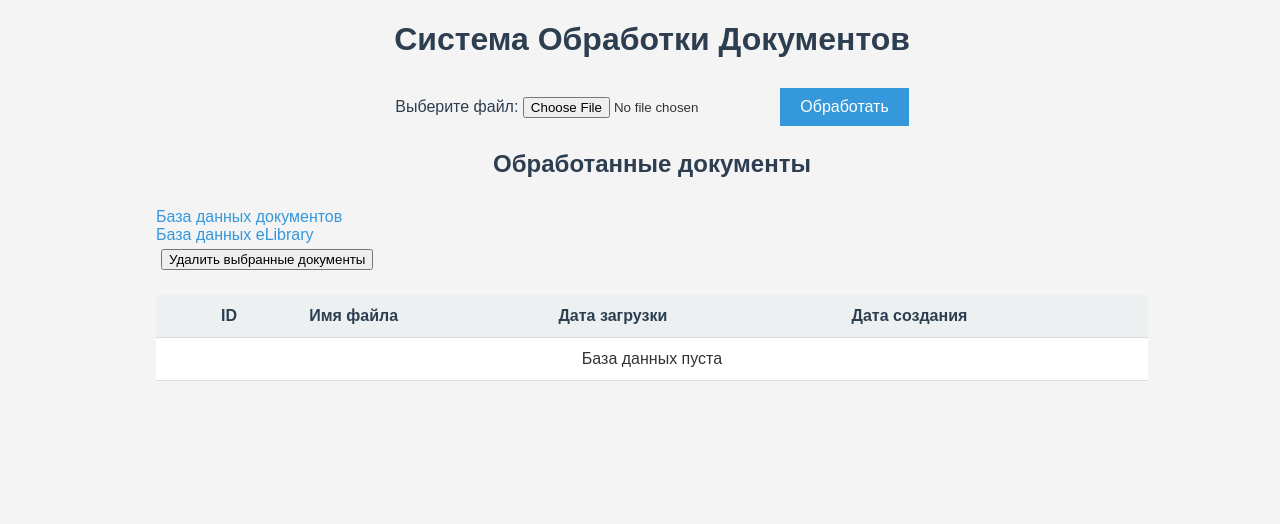
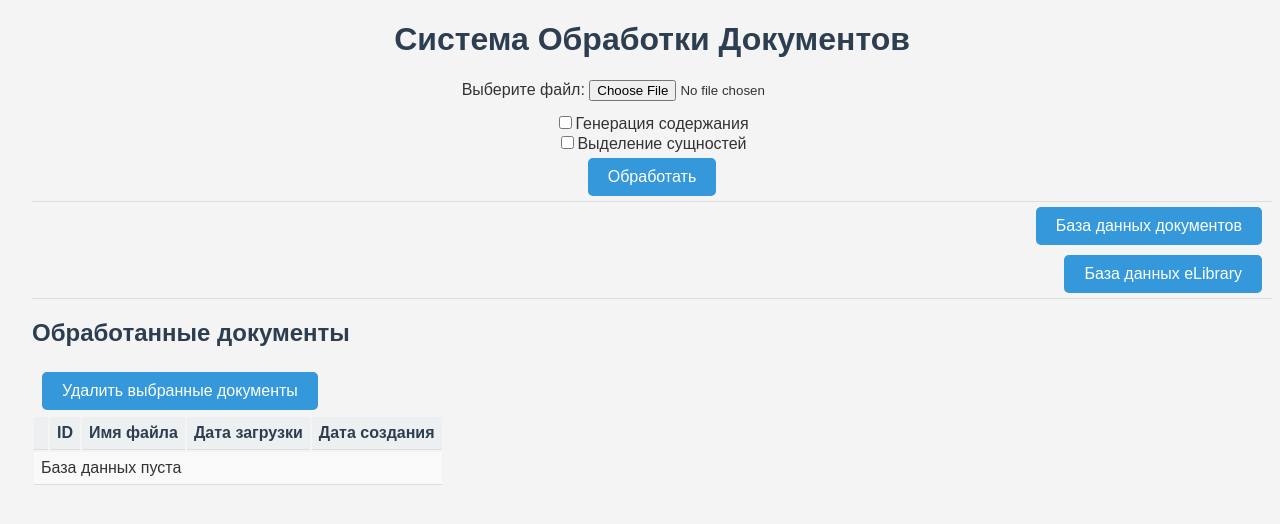
Before and after one commit to B4rb4r1s/Happy, a Flask app: page / in a window 1280 px wide. Shown: the top 524 px of the page. Run offline with Flask 3, Linux system fonts and the light colour scheme; data that the repository does not hold is empty; some libraries are stand-ins or nearby versions.

Commit message:
variables for summarization and ner

```diff
--- a/app.py
+++ b/app.py
@@ -82,10 +82,17 @@ def upload_file():
     file_path = os.path.join(app.config['UPLOAD_FOLDER'], file.filename)
     file.save(file_path)
 
+    need_summary = 'summary' in request.form
+    need_ner = 'ner' in request.form
+
     chain = Chain()
-    req = {'task': 'overwiev',
-            'path': file_path,
-            'dataset_handle': False}
+    req = {
+        'task': 'overwiev',
+        'path': file_path,
+        'dataset_handle': False,
+        'summary_needed': need_summary,
+        'ner_needed': need_ner
+    }
     chain.handle_request(req)
 
     conn = db_connection()
--- a/static/style.css
+++ b/static/style.css
@@ -3,7 +3,6 @@
     --secondary-color: #34495e;
     --background-color: #f8f9fa;
 }
-
 body {
     font-family: Arial, sans-serif;
     background-color: #f4f4f4;
@@ -12,29 +11,40 @@ body {
     padding: 0;
 }
 
-.container {
-    max-width: 80%;
-    margin: 0 auto;
-}
-
 h1 {
     color: var(--primary-color);
     text-align: center;
-    margin-bottom: 30px;
+    /* margin-bottom: 30px; */
 }
 h2 {
     color: var(--primary-color);
-    margin-bottom: 30px;
+    /* margin-bottom: 30px; */
+}
+
+input[type="file"] {
+    margin-bottom: 12px;
+}
+
+th, td {
+    padding: 7px;
+    text-align: left;
+    border-bottom: 1px solid #ddd;
+}
+th {
+    background-color: #ecf0f1;
+    color: var(--primary-color);
+}
+tr:nth-child(even) {
+    background-color: #f9f9f9;
 }
 
 pre {
     background-color: white;
     padding: 20px;
-    border-radius: 5px;
-    overflow-x: auto;
+    border-radius: 20px;
+    overflow-x: hidden;
     margin: 20px 0;
-    max-width: 100%;
-    /* width: 75%; */
+    min-width: 90%;
     word-wrap: break-word;
     font-family: 'Courier New', Courier, monospace;
     font-size: 14px;
@@ -45,164 +55,96 @@ pre {
     overflow-wrap: break-word;
 }
 
-label {
-    font-size: 16px;
-    margin-bottom: 8px;
-    color: #2c3e50;
+
+
+.container {
+    max-width: 100%;
+
+    /* border-bottom: 1px solid #ddd;
+    display: flex;
+    flex-direction: column;
+    align-items: center;
+    justify-content: center; */
 }
 
-input[type="file"] {
-    margin-bottom: 12px;
+.topper {
+    text-align: center;
+    border-bottom: 1px solid #ddd;
 }
-
-table {
-    width: 100%;
-    border-collapse: collapse;
-    margin-top: 20px;
-    background-color: #fff;
-}
-
-th, td {
-    padding: 12px;
-    text-align: left;
+.navigator {
+    text-align: right;
     border-bottom: 1px solid #ddd;
 }
 
-th {
-    background-color: #ecf0f1;
-    color: var(--primary-color);
+.uploaded-docs-table, .document-table .elib-documents {
+    max-width: 100%;
+    /* display: flex;
+    flex-direction: column;
+    align-items: center;
+    justify-content: center; */
+}
+.uploaded-docs-table {
+    width: 100%;
+}
+.elib-document-table {
+    width: 100%;
 }
 
-tr:nth-child(even) {
-    background-color: #f9f9f9;
+.document-text-content {
+    height: 50vh;
+
+    overflow-y: scroll;
+    overflow-x: hidden;
 }
 
-a {
-    color: #3498db;
-    text-decoration: none;
-    transition: color 0.3s ease;
+.file-preview {
+    text-align: left;
+    margin: 20px 0;
+    width: 30%;
+    min-width: 361px;
 }
 
-a:hover {
-    text-decoration: underline;
-    color: #2980b9;
+.extracted-document {
+    width: 50%;
 }
 
-/* CLASSES */
-
-.elib_text {
-    /* font-size: 120%;  */
-    width: 90%;
-    max-height: 1550px;
-    height: 100%;
-    overflow-y: scroll;
-    overflow-x: hidden;
-    border: 1px solid #ccc;
+.document-text {
+    font-family: 'Times New Roman', Times, serif;
     text-align: justify;
 }
-.elib_summaries {
-    /* font-size: 100%;  */
-    max-height: 350px;
-    overflow-y: scroll;
-    border: 1px solid #ccc;
-}
 
-.upload {
+.button, .upload-button, .nav-button {
     padding: 10px 20px;
+    margin: 5px 10px;
     background-color: #3498db;
     border: none;
     color: white;
     font-size: 16px;
     cursor: pointer;
-    transition: background-color 0.3s;
-}
-.upload:hover {
-    background-color: #2980b9;
-}
 
-.messages ul {
-    list-style-type: none;
-    padding: 0;
-    margin: 0;
-    text-align: center;
-}
-.messages li {
-    color: #14971a;
-    font-weight: bold;
-}
-
-.center {
-    text-align: center;
-}
-
-.navigation-buttons {
-    display: flex;
-    justify-content: space-between;
-    margin: 20px 0;
-}
-
-.nav-button {
-    background-color: #2980b9; /* #4CAF50 Зеленый фон */
-    color: white; /* Белый текст */
-    padding: 10px 20px;
     text-align: center;
     text-decoration: none;
     display: inline-block;
-    font-size: 16px;
     border-radius: 5px;
     transition: background-color 0.3s, transform 0.3s;
 }
-.nav-button:hover {
+.button:hover, .upload-button:hover, .nav-button:hover {
     color: #fff;
-    background-color: #227fb8; /* #45a049 Темно-зеленый при наведении */
-    transform: scale(1.05); /* Легкое увеличение при наведении */
+    background-color: #227fb8;
+    transform: scale(1.05);
 }
-
-/* .text_section, .summary_section {
-    width: 50%;
-} */
-
-@media (max-width: 768px) {
-    body {
-        padding: 10px;
-    }
-
-    .container {
-        margin: 0;
-    }
-
-    pre {
-        font-size: 12px;
-    }
-}
-
-.nav-links {
-    display: flex;
-    gap: 20px;
-    margin-bottom: 30px;
-}
-
-/*
 
 
 
-
-
-
-
-
-
-
-
-
-
-
-
-
-
-        .meta-section, .text-section {
-            margin-bottom: 40px;
-        }
-
-
- */
+@media (max-width: 768px) {
+    .container {
+        padding: 10px;
+    }
+    .button, .upload-button {
+        font-size: 14px;
+        padding: 8px 15px;
+    }
+    table {
+        font-size: 14px;
+    }
+}
--- a/templates/dataset_document.html
+++ b/templates/dataset_document.html
@@ -11,15 +11,15 @@
         <h1>{{ filename }}</h1>
 
         <div>
-            <a href="{{ url_for('dataset') }}">Назад</a>
+            <a href="{{ url_for('dataset') }}" class="button">Назад</a>
         </div>
 
         </div class = "nav-button">
             {% if prev_id %}
-                <a href="{{ url_for('dataset_document', doc_id=prev_id) }}">Предыдущий документ</a>
+                <a href="{{ url_for('dataset_document', doc_id=prev_id) }}" class="nav-button">Предыдущий документ</a>
             {% endif %}
             {% if next_id %}
-                <a href="{{ url_for('dataset_document', doc_id=next_id) }}">Следующий документ</a>
+                <a href="{{ url_for('dataset_document', doc_id=next_id) }}" class="nav-button">Следующий документ</a>
             {% endif %}
         </div>
 
--- a/templates/index.html
+++ b/templates/index.html
@@ -36,11 +36,17 @@
 
     <div class="container">
         <h1>Система Обработки Документов</h1>
-        <div class="center">
+
+        <div>
+            <div class="topper">
                 <form action="{{ url_for('upload_file') }}" method="POST" enctype="multipart/form-data" id="uploadForm">
                     <label for="file">Выберите файл:</label>
                     <input type="file" name="file" id="file">
-                <button type="submit" class="upload">Обработать</button>
+                    <div class="checkbox-group">
+                        <label><input type="checkbox" name="summary" value="1">Генерация содержания</label><br>
+                        <label><input type="checkbox" name="ner" value="1">Выделение сущностей</label>
+                    </div>
+                    <button type="submit" class="upload-button">Обработать</button>
                 </form>
 
                 {% with messages = get_flashed_messages() %}
@@ -56,19 +62,25 @@
                 {% endwith %}
 
                 {% if documents|length > 0 %}
-                <a href="{{ url_for('results', doc_id=documents[0][0]) }}">Просмотреть результаты</a>
+                    <a href="{{ url_for('results', doc_id=documents[0][0]) }}" class="button">Просмотреть результаты</a>
                 {% endif %}
             </div>
 
-        <h2 style="text-align: center;">Обработанные документы</h2>
-        <div class=''>
-            <a href="{{ url_for('dataset') }}">База данных документов</a>
+            <div class="navigator">
+                <a href="{{ url_for('dataset') }}" class="button">База данных документов</a>
                 <br>
-            <a href="{{ url_for('elib_dataset') }}">База данных eLibrary</a>
+                <a href="{{ url_for('elib_dataset') }}" class="button">База данных eLibrary</a>
+            </div>
+        </div>
+
+        <div class='uploaded-docs-table'>
+            <h2>Обработанные документы</h2>
             <form method="POST" action="{{ url_for('delete_documents') }}">
-                <button type="submit" style="margin: 5px;">Удалить выбранные документы</button>
+                <button type="submit" class="button">Удалить выбранные документы</button>
                 <table>
                     <thead>
+                    </thead>
+                    <tbody>
                         <tr>
                             <th></th>
                             <th>ID</th>
@@ -76,8 +88,6 @@
                             <th>Дата загрузки</th>
                             <th>Дата создания</th>
                         </tr>
-                </thead>
-                <tbody>
                         {% for doc in documents %}
                             <tr>
                                 <td><input type="checkbox" name="document_ids" value="{{ doc[0] }}"></td>
@@ -103,6 +113,14 @@
         </div>
     </div>
 
+    <div id="delete-modal" class="modal" style="display: none;">
+        <div class="modal-content">
+            <p>Вы уверены, что хотите удалить выбранные документы?</p>
+            <button id="confirm-delete" class="button">Да, удалить</button>
+            <button id="cancel-delete" class="button">Отмена</button>
+        </div>
+    </div>
+
     <script>
         document.querySelector('form').addEventListener('submit', function() {
             document.getElementById('loading-overlay').style.display = 'flex';
```
Also changed, not shown: Source/DocReader.py (+10 -13 lines), Source/ExtractMeta.py (+9 -17 lines), Source/FileOverwiev.py (+2 -8 lines), Source/NERer.py (+6 -1 lines), Source/Summarizer.py (+10 -1 lines), templates/elib_dataset.html (+13 -7 lines), templates/elib_dataset_document.html (+15 -15 lines), templates/results.html (+30 -26 lines). Lines whose indentation alone changed are shown as unchanged.
